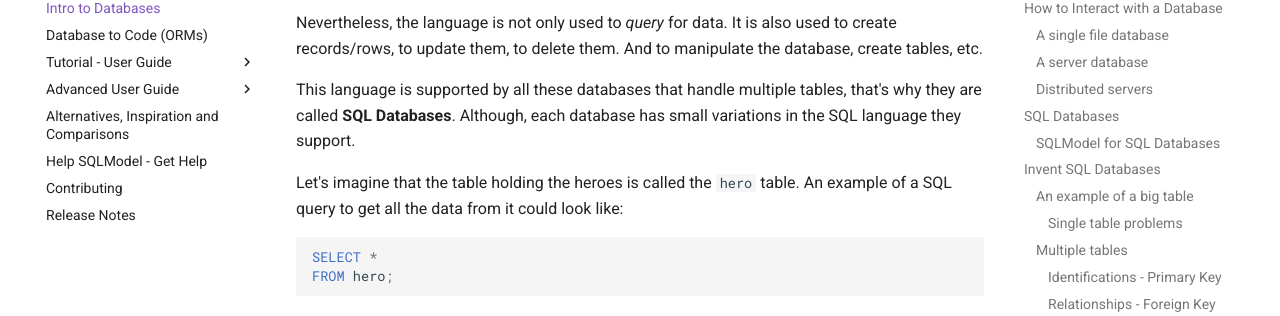
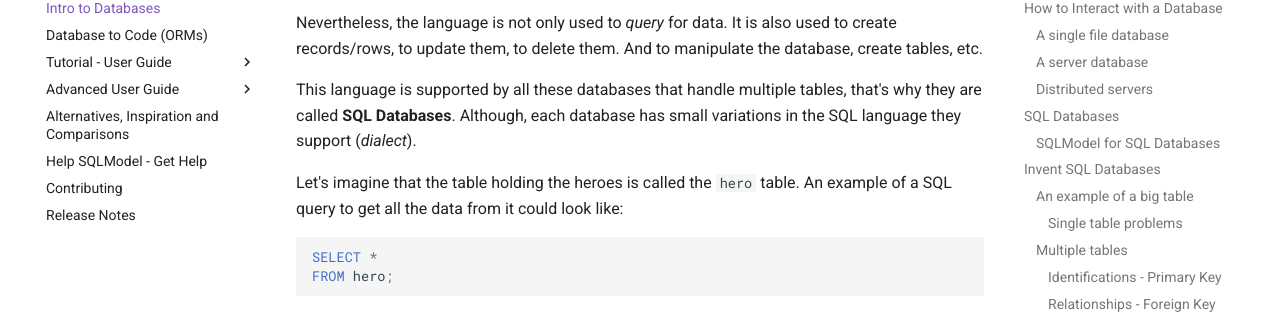
Before and after one commit to upmorpheus/Laravel-perfect, an MkDocs documentation site: the page built from docs/databases.md, in a window 1280 px wide and 900 px high, scrolled down 9122 px. Shown: the part 154-470 px from the top of the window. Built offline with MkDocs 1.6.1 and Material for MkDocs 9.7.7, drawn with Linux system fonts in a browser that asks for light colours; comment, search, counter and statistics services are not loaded.

Commit message:
✏ Fix typos in `docs/databases.md` and `docs/tutorial/index.md` (#35)
Co-authored-by: Sebastián Ramírez <tiangolo@gmail.com>

```diff
--- a/docs/databases.md
+++ b/docs/databases.md
@@ -274,7 +274,7 @@ The language is called **SQL**, the name comes from for **Structured Query Langu
 
 Nevertheless, the language is not only used to *query* for data. It is also used to create records/rows, to update them, to delete them. And to manipulate the database, create tables, etc.
 
-This language is supported by all these databases that handle multiple tables, that's why they are called **SQL Databases**. Although, each database has small variations in the SQL language they support.
+This language is supported by all these databases that handle multiple tables, that's why they are called **SQL Databases**. Although, each database has small variations in the SQL language they support (*dialect*).
 
 Let's imagine that the table holding the heroes is called the `hero` table. An example of a SQL query to get all the data from it could look like:
 
```
Also changed, not shown: docs/tutorial/index.md (+1 -1 lines).
